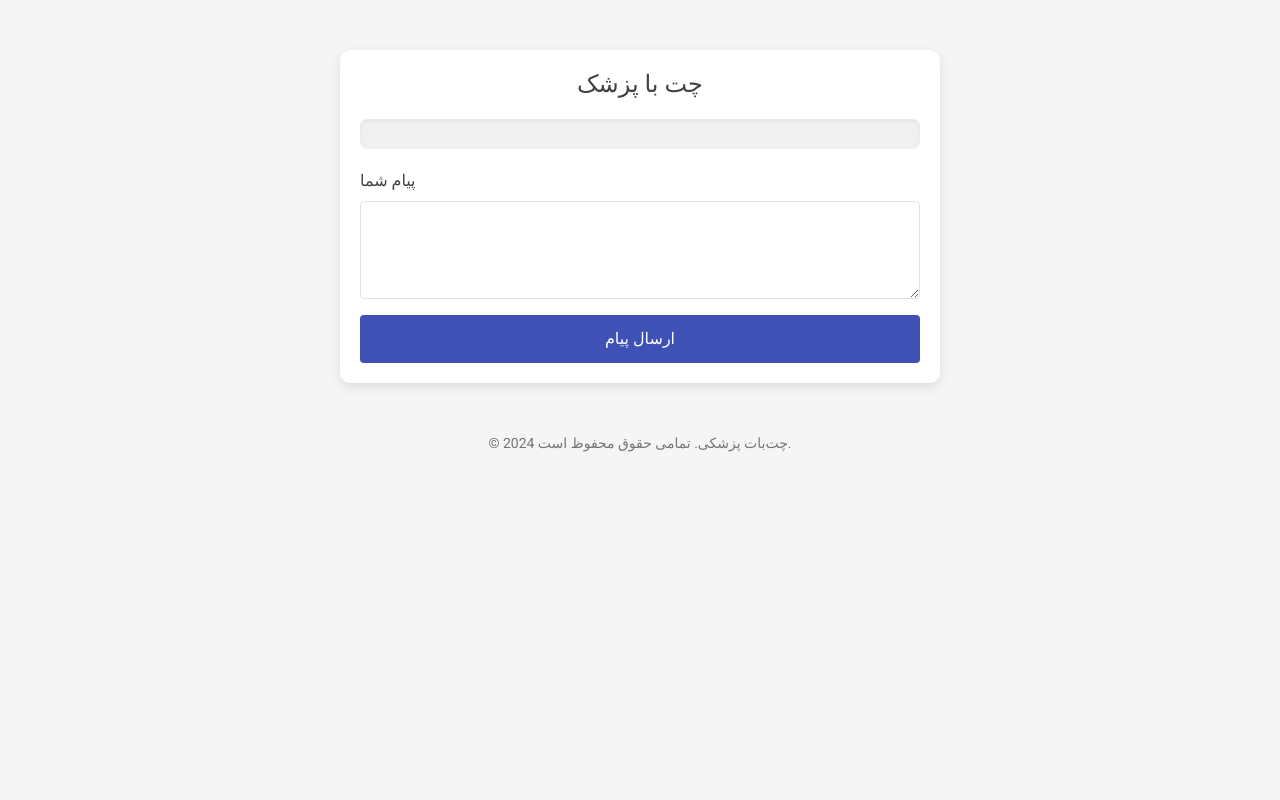
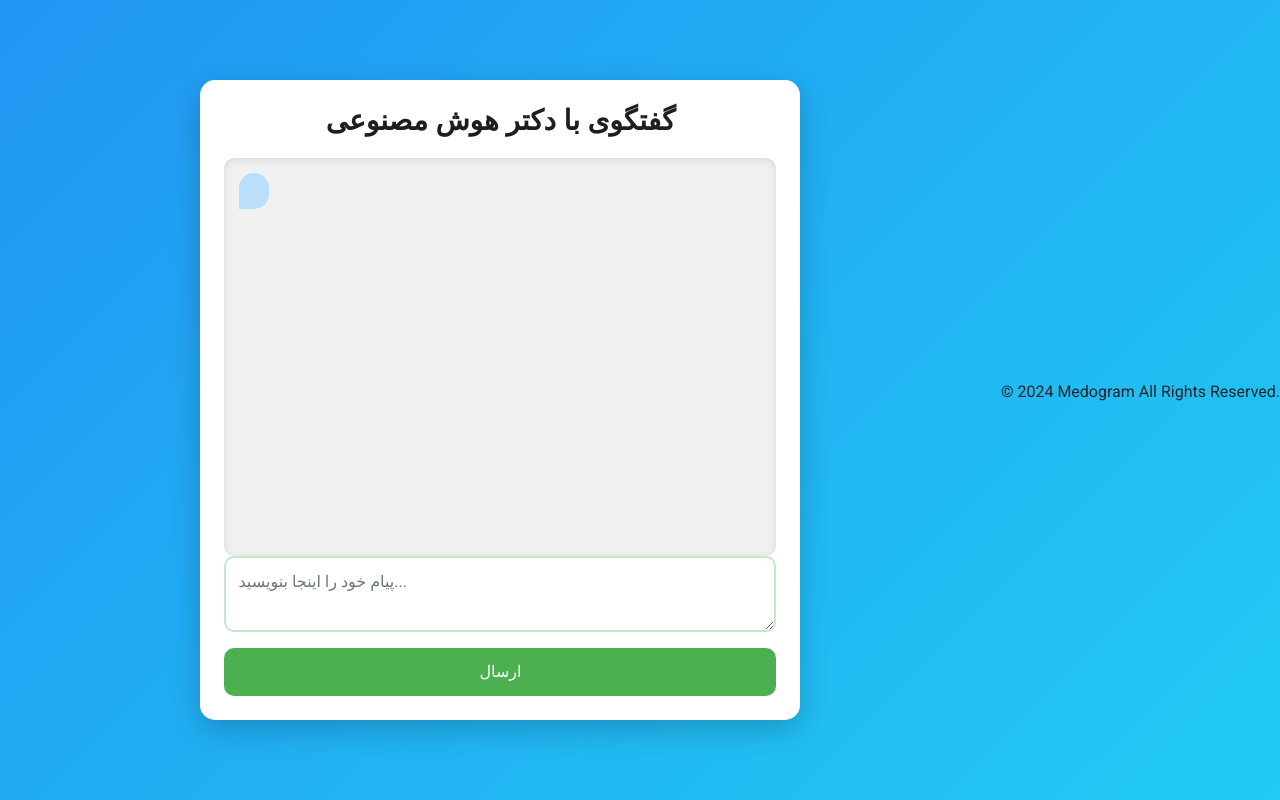
Before and after one commit to mehran-shabani/medical_chatbot, a Django app: template templates/chat.html in a window 1280 px wide. Run offline with Django 5.2, Linux system fonts and the light colour scheme; the template is opened without the code that fills it, so the values that code supplies are empty; some libraries are stand-ins or nearby versions.

Commit message:
add css elemant to chat.html

```diff
--- a/templates/chat.html
+++ b/templates/chat.html
@@ -3,105 +3,110 @@
 <head>
     <meta charset="UTF-8">
     <meta name="viewport" content="width=device-width, initial-scale=1.0">
-    <title>چت‌بات پزشکی</title>
+    <title>ChatBot</title>
     <link rel="stylesheet" href="https://stackpath.bootstrapcdn.com/bootstrap/4.5.2/css/bootstrap.min.css">
-    <link rel="stylesheet" href="https://fonts.googleapis.com/icon?family=Material+Icons">
-    <link rel="stylesheet" href="https://fonts.googleapis.com/css2?family=Roboto:wght@400;500&display=swap">
+    <link rel="stylesheet" href="https://fonts.googleapis.com/css2?family=Roboto:wght@400;500&family=Montserrat:wght@500&display=swap">
     <style>
         body {
             font-family: 'Roboto', sans-serif;
-            background-color: #f5f5f5;
+            background: linear-gradient(135deg, #2196F3, #21CBF3);
+            display: flex;
+            justify-content: center;
+            align-items: center;
+            height: 100vh;
             margin: 0;
-            padding: 0;
         }
 
         .container {
             max-width: 600px;
-            margin: 50px auto;
-            padding: 20px;
+            width: 100%;
+            padding: 24px;
             background-color: #ffffff;
-            border-radius: 10px;
-            box-shadow: 0 4px 12px rgba(0, 0, 0, 0.1);
+            border-radius: 15px;
+            box-shadow: 0 10px 30px rgba(0, 0, 0, 0.2);
+            display: flex;
+            flex-direction: column;
+            height: 80vh;
         }
 
         h2 {
-            font-size: 24px;
-            font-weight: 500;
+            font-size: 28px;
+            font-weight: 600;
             text-align: center;
             margin-bottom: 20px;
-            color: #424242;
+            color: #1e1e1e;
+            font-family: 'Montserrat', sans-serif;
         }
 
-        .form-group label {
-            font-size: 16px;
-            color: #424242;
+        .chat-box {
+            flex: 1;
+            overflow-y: auto;
+            padding: 15px;
+            background-color: #f1f1f1;
+            border-radius: 10px;
+            box-shadow: inset 0 2px 8px rgba(0, 0, 0, 0.1);
+            display: flex;
+            flex-direction: column;
+            gap: 10px;
+        }
+
+        .chat-message {
+            padding: 10px 15px;
+            border-radius: 15px;
+            max-width: 80%;
+            word-wrap: break-word;
+            animation: fadeIn 0.5s ease-in-out;
+        }
+
+        .chat-message.user {
+            background-color: #4caf50;
+            color: white;
+            align-self: flex-end;
+            border-bottom-right-radius: 0;
+        }
+
+        .chat-message.bot {
+            background-color: #bbdefb;
+            align-self: flex-start;
+            border-bottom-left-radius: 0;
+        }
+
+        .form-group {
+            margin-top: auto;
         }
 
         .form-group textarea {
             width: 100%;
             padding: 12px;
-            font-size: 16px;
-            border: 1px solid #e0e0e0;
-            border-radius: 4px;
+            border: 2px solid #c8e6c9;
+            border-radius: 10px;
             outline: none;
             transition: border-color 0.3s;
         }
 
         .form-group textarea:focus {
-            border-color: #3f51b5;
+            border-color: #4caf50;
         }
 
         .btn-primary {
-            display: inline-block;
             width: 100%;
             padding: 12px;
-            background-color: #3f51b5;
+            background-color: #4caf50;
             color: white;
-            font-size: 16px;
             border: none;
-            border-radius: 4px;
-            text-align: center;
+            border-radius: 10px;
             cursor: pointer;
             transition: background-color 0.3s;
-            position: relative;
-            overflow: hidden;
         }
 
         .btn-primary:hover {
-            background-color: #303f9f;
-        }
-
-        .chat-box {
-            max-height: 400px;
-            overflow-y: auto;
-            padding: 15px;
-            background-color: #f0f0f0;
-            margin-bottom: 20px;
-            border-radius: 8px;
-            box-shadow: inset 0 2px 4px rgba(0, 0, 0, 0.05);
-        }
-
-        .chat-message {
-            padding: 15px;
-            border-radius: 8px;
-            margin-bottom: 10px;
-            box-shadow: 0 2px 8px rgba(0, 0, 0, 0.05);
-            animation: fadeIn 0.5s ease-in-out;
-        }
-
-        .chat-message.user {
-            background-color: #c8e6c9;
-            text-align: right;
-        }
-
-        .chat-message.bot {
-            background-color: #e3f2fd;
+            background-color: #388e3c;
         }
 
         @keyframes fadeIn {
             from {
                 opacity: 0;
-                transform: translateY(20px);
+                transform: translateY(10px);
             }
             to {
                 opacity: 1;
@@ -111,41 +116,39 @@
 
         footer {
             text-align: center;
-            margin-top: 20px;
+            margin-top: 10px;
             color: #757575;
             font-size: 14px;
         }
     </style>
 </head>
-<body>
+
 
     <div class="container">
-        <h2>چت با پزشک</h2>
+        <h2>گفتگوی با دکتر هوش مصنوعی</h2>
 
-        <!-- نمایش چت -->
         <div id="chat-box" class="chat-box">
-            <!-- پیام‌های چت به‌صورت داینامیک اضافه می‌شوند -->
-            {% if bot_response %}
+            {% for message in messages %}
+                <div class="chat-message {{ message.sender }}">
+                    <p>{{ message.text }}</p>
+                </div>
+            {%  endfor %}
+
+
                 <div class="chat-message bot">
                     <p>{{ bot_response }}</p>
                 </div>
-            {% endif %}
+
         </div>
 
-        <!-- اضافه کردن فرم برای ارسال پیام -->
         <form method="POST">
             {% csrf_token %}
             <div class="form-group">
-                <label for="message">پیام شما</label>
-                <textarea id="message" name="message" class="form-control" rows="3" required></textarea>
+                <textarea id="message" name="message" class="form-control" rows="2" placeholder="پیام خود را اینجا بنویسید..." required></textarea>
             </div>
-            <button type="submit" class="btn-primary">ارسال پیام</button>
+            <button type="submit" class="btn-primary">ارسال</button>
         </form>
     </div>
 
-    <footer>
-        <p>© 2024 چت‌بات پزشکی. تمامی حقوق محفوظ است.</p>
-    </footer>
 
-</body>
-</html>
+        <p>© 2024 Medogram All Rights Reserved.</p></html>
```
